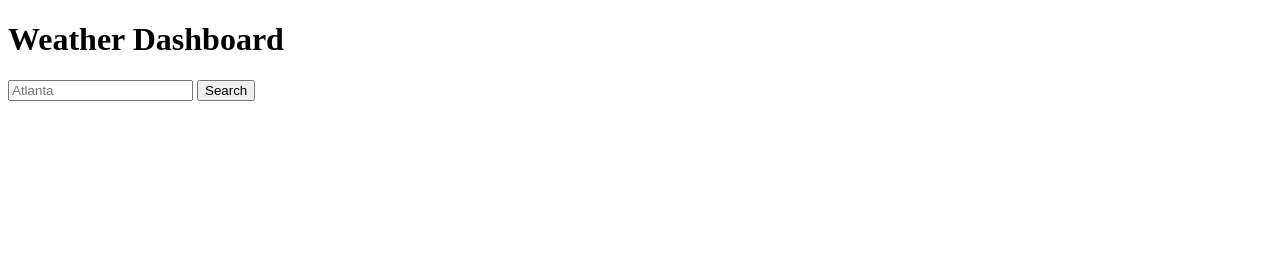
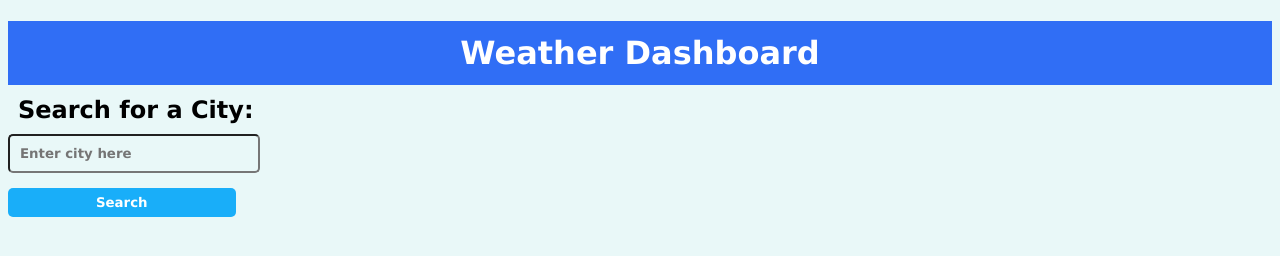
Before and after one commit to Maripia12/Weather-Dashboard, a plain HTML site: page index.html in a window 1280 px wide. Drawn offline with Linux system fonts and the light colour scheme.

Commit message:
html css

```diff
--- a/index.html
+++ b/index.html
@@ -4,39 +4,82 @@
     <meta charset="UTF-8" />
     <meta http-equiv="X-UA-Compatible" content="IE=edge" />
     <meta name="viewport" content="width=device-width, initial-scale=1.0" />
-    <title>Document</title>
+
+
+
+    <title>Weather Dashboard</title>
+
+    <link rel="stylesheet" href="style.css"/>
+
+
   </head>
   <body>
     <header>
       <h1>Weather Dashboard</h1>
+
+      <h2>Search for a City:</h2>
     </header>
 
     <div class="container">
-      <div class="row">
+      <div class="row content">
         <form id="search-form" class="form">
           <div class="a form-group">
-            <div class="input-group">
-                  <input
-                id="search-input"
-                class="form-input w-100"
-                type="text"
-                placeholder="Atlanta"
-              />
+            <class="input-group">
+               <input id="search-input" class="form-input w-100" type="text" placeholder="Enter city here"/>
 
-              <button
-                class="btn search-button"
-                type="submit"
-                id="search-button"
-              >
-                Search
-              </button>
-            </div>
+               <br />
+
+              <button class="btn search-button" type="submit" id="search-button"> Search </button>
+
+
+           </div>
+        </form>
+       </div>
+    </div>
+
+    <!-- History List -->
+
+    <div class = "history-list">
+         <div class = "search-list">
+            <ul  class= "list-group" id = "city">
+
+            </ul>
+        </div>
+    </div>
+
+    <!-- Current Weather -->
+
+    <div class="weather-content">
+        <div class="row">
+            <div class = "city-info border">
+                <h3 id="current-city">
+                    <small id="current-date"></small>
+                </h3>
+                <p class="temp"></p>
+                <p class="humidity"></p>
+                <p class="wind"></p>
+                <p class="uv-index"></p>
 
             </div>
-          </div>
-        </form>
-      </div>
+        </div>
+
     </div>
+
+    <!-- Five Day Forecast -->
+
+    <div class = "five-day-forecast">
+        <div class = "row">
+            <h4></h4>
+
+         </div>
+    </div
+
+
+
+
+
+
+
     <script src="script.js"></script>
-  </body>
+</body>
 </html>
--- a/script.js
+++ b/script.js
@@ -1,6 +1,7 @@
 var apiKey = "a0289b485c4b6176d9298bf275460b1e";
 var searchInput = document.querySelector("#search-input");
 var searchForm = document.querySelector("#search-form");
+
 
 
 
--- a/style.css
+++ b/style.css
@@ -0,0 +1,35 @@
+* {font-family:Verdana, Geneva, Tahoma, sans-serif;
+    font-weight:900;
+    background-color: rgb(233, 248, 248);
+
+}
+
+h1 {text-align: center;
+    color: white ;
+    background-color: #306ef5;
+    padding: 1%;
+
+}
+
+h2 {margin: 10px;
+    margin-top: -10px;
+}
+
+button { width: 18% ;
+         padding: 7px;
+         margin-top: 15px;
+         color: white;
+         background-color: #19AEF9 ;
+         border-radius: 5px 5px 5px;
+         border: none;
+
+
+}
+
+#search-input {width: 18%;
+         padding: 10px;
+         border-radius: 5px 5px 5px;
+
+
+
+}
```
